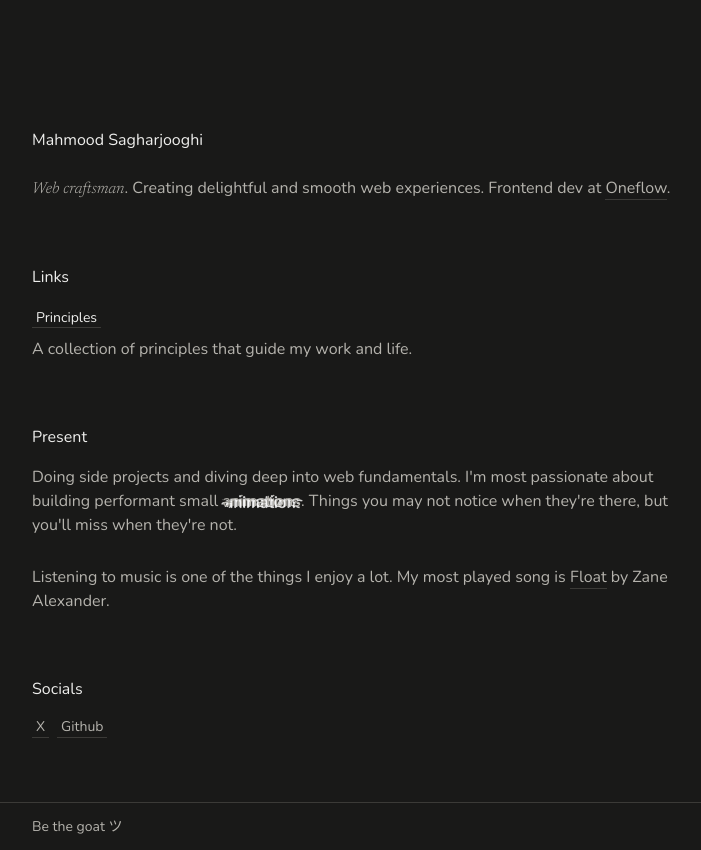
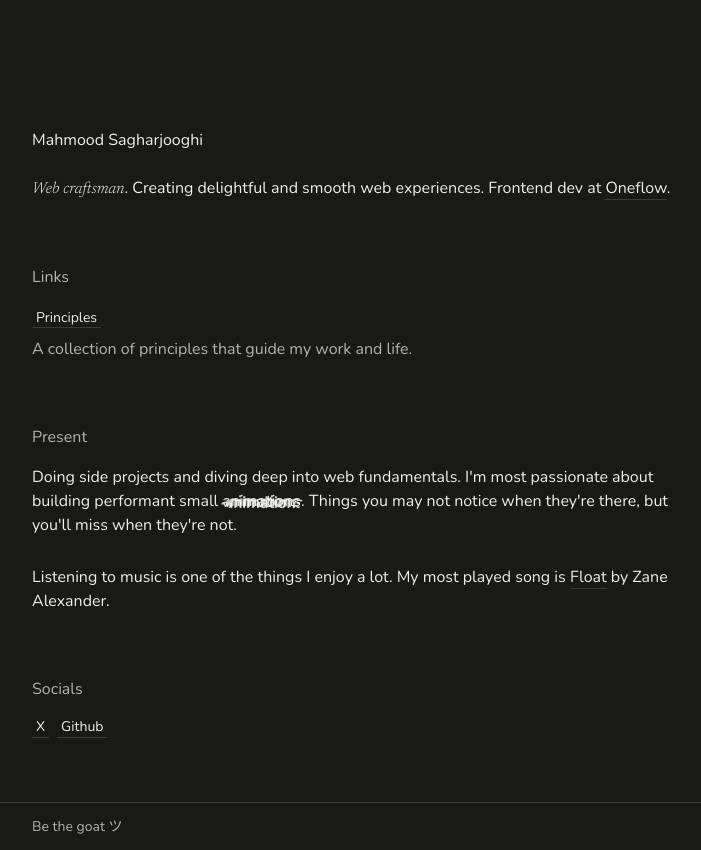
Before and after one commit to mahmood-saghrajooghi/personal-website, a Next.js app: page / in a window 1280 px wide. Shown: the whole page, without its empty margins (288-989 px from the left). Built offline with nearby package versions, Linux system fonts and the light colour scheme.

Commit message:
fix colors

```diff
--- a/pages/index.tsx
+++ b/pages/index.tsx
@@ -22,15 +22,15 @@ const IndexPage = () => {
     <Layout>
       <Cursor visible={customCursorVisible} />
       <div className='main-grid'>
-        <article>
+        <article className='color-text'>
           <BlurIn asChild>
-            <h1 className='color-text mb-6'>
+            <h1 className='mb-6'>
               Mahmood Sagharjooghi
             </h1>
           </BlurIn>
 
           <BlurIn asChild>
-            <p className='mb-16 color-sub'>
+            <p className='mb-16'>
               <i>Web craftsman</i>. Creating delightful and smooth web experiences.
               Frontend dev at{' '}
               <a
@@ -44,31 +44,30 @@ const IndexPage = () => {
             </p>
           </BlurIn>
           <BlurIn asChild>
-            <h2 className='mb-4 color-text' style={{ '--index': 3 } as React.CSSProperties} data-blur-in-animation>
+            <h2 className='mb-4 color-sub'>
               Links
             </h2>
           </BlurIn>
           <BlurIn asChild>
-            <div className='mb-16 color-sub' style={{ '--index': 4 } as React.CSSProperties} data-blur-in-animation>
-
+            <div className='mb-16'>
               <NavLink
                 href='/principles'
-                className='px-1 color-text'
+                className='px-1'
               >
                 Principles
               </NavLink>
-              <p className='mt-2'>
+              <p className='mt-2 color-sub'>
                 A collection of principles that guide my work and life.
               </p>
             </div>
           </BlurIn>
           <BlurIn asChild>
-            <h2 className='mb-4 color-text' style={{ '--index': 4 } as React.CSSProperties} data-blur-in-animation>
+            <h2 className='mb-4 color-sub'>
               Present
             </h2>
           </BlurIn>
           <BlurIn asChild>
-            <p className='mb-7 color-sub' style={{ '--index': 4 } as React.CSSProperties} data-blur-in-animation>
+            <p className='mb-7'>
               Doing side projects and diving deep into web fundamentals. I'm most passionate about
               building performant small <Glitch
                 handleMouseEnter={handleMouseEnter}
@@ -80,7 +79,7 @@ const IndexPage = () => {
             </p>
           </BlurIn>
           <BlurIn asChild>
-            <p className='mb-16 color-sub' style={{ '--index': 5 } as React.CSSProperties} data-blur-in-animation>
+            <p className='mb-16'>
               Listening to music is one of the things I enjoy a lot. My most
               played song is{' '}
               <a
@@ -94,12 +93,12 @@ const IndexPage = () => {
             </p>
           </BlurIn>
           <BlurIn asChild>
-            <h2 className='mb-4 color-text' style={{ '--index': 6 } as React.CSSProperties} data-blur-in-animation>
+            <h2 className='mb-4 color-sub'>
               Socials
             </h2>
           </BlurIn>
           <BlurIn asChild>
-            <div className='flex mb-16 color-sub gap-2' style={{ '--index': 7 } as React.CSSProperties} data-blur-in-animation>
+            <div className='flex mb-16 gap-2'>
               <Link
                 href='https://x.com/mem_fara'
                 target='_blank'
--- a/pages/principles.tsx
+++ b/pages/principles.tsx
@@ -21,15 +21,15 @@ const IndexPage = () => {
     <Layout>
       <Cursor visible={customCursorVisible} />
       <div className='main-grid'>
-        <article>
+        <article className='color-text'>
           <BlurIn asChild>
-            <h1 className='color-text mb-6' style={{ '--index': 1 } as React.CSSProperties} data-blur-in-animation>
+            <h1 className='color-sub mb-6' style={{ '--index': 1 } as React.CSSProperties} data-blur-in-animation>
               Principles
             </h1>
           </BlurIn>
           <BlurIn asChild>
             <div className='mb-6' style={{ '--index': 2 } as React.CSSProperties} data-blur-in-animation>
-              <ul className='color-sub ml-4'>
+              <ul className='-sub ml-4'>
                 <li className='mb-2 list-decimal'>
                   Finish what you have started before moving on to the next thing.
                 </li>
```
